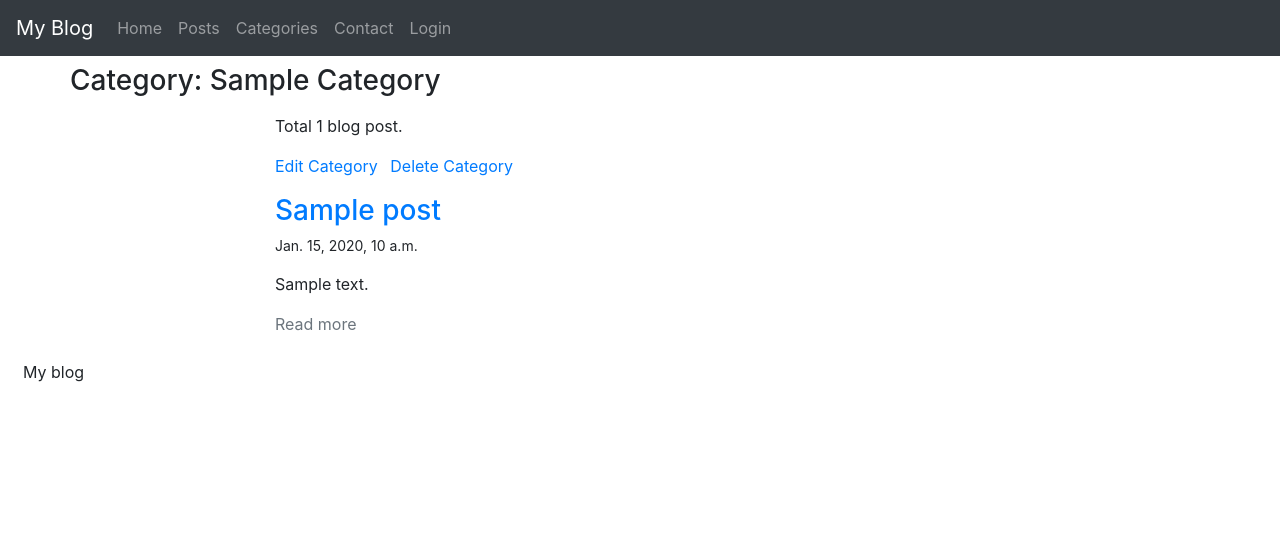
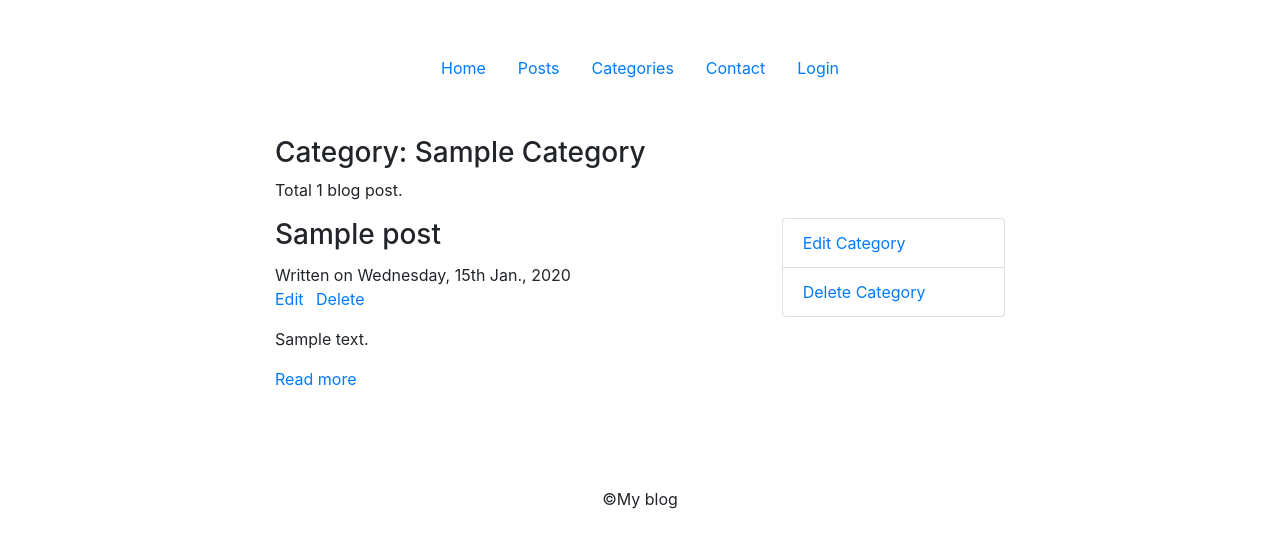
Before and after one commit to rastgeleo/my_blog, a Django app: a page that uses blog/templates/base.html in a window 1280 px wide. Shown: the top 548 px of the page. Run offline with Django 3.2, Linux system fonts and the light colour scheme; tables that the repository leaves empty hold one stand-in row (values such as "Sample post"); some libraries are stand-ins or nearby versions.

Commit message:
Improved templates

```diff
--- a/blog/templates/base.html
+++ b/blog/templates/base.html
@@ -16,14 +16,12 @@
 </head>
 
 <body>
-    <nav class="navbar navbar-expand-sm navbar-dark bg-dark">
-        <a class="navbar-brand" href="#">My Blog</a>
-        <button class="navbar-toggler" type="button" data-toggle="collapse" data-target="#navbarSupportedContent" aria-controls="navbarSupportedContent" aria-expanded="false" aria-label="Toggle navigation">
-        <span class="navbar-toggler-icon"></span>
-        </button>
+    <div class="container">
 
-        <div class="collapse navbar-collapse" id="navbarSupportedContent navbarText">
-            <ul class="navbar-nav mr-auto">
+        <header class="row py-5">
+            <div class="col">
+                <nav>
+                    <ul class="nav justify-content-center">
                         <li class="nav-item">
                         <a class="nav-link" href="">Home</a>
                         </li>
@@ -48,28 +46,15 @@
                             <a class="nav-link" href="{% url 'user:login' %}">Login</a>
                         </li>
                         {% endif %}
-
                     </ul>
-            {% if user.is_authenticated %}
-            <span class="navbar-text">
-                {{ user.username }}
-            </span>
-            {% endif %}
-        </div>
                 </nav>
 
-    <div class="container">
 
                 {% if messages %}
-        <div class="row">
+                <div class="messages">
                     {% bootstrap_messages %}
                 </div>
                 {% endif %}
-
-        <header class="row my-2">
-            <div>
-            {% block header %}
-            {% endblock %}
             </div>
         </header>
 
@@ -77,11 +62,13 @@
             {% block content %}
             {% endblock content %}
         </main>
+
+        <footer class="row mt-5">
+            <div class="col">
+                <p class="text-center">&copy;My blog</p>
             </div>
-
-    <footer class="container mx-2">
-        <p>My blog</p>
         </footer>
+    </div>
 
 </body>
 
--- a/blog/templates/blog/base_blog.html
+++ b/blog/templates/blog/base_blog.html
@@ -2,21 +2,4 @@
 
 
 {% block content %}
-<div class="row">
-    <div class="col-md-2"></div>
-    <div class="col-md">
-        {% block blog_content %}
-        {% endblock %}
-    </div>
-    <div class="col-md-2"></div>
-</div>
-
-<div class="row">
-    <div class="col-sm"></div>
-    <div class="col-md">
-        {% block content_footer %}
-        {% endblock %}
-    </div>
-    <div class="col-sm"></div>
-</div>
 {% endblock %}
--- a/blog/templates/blog/category_confirm_delete.html
+++ b/blog/templates/blog/category_confirm_delete.html
@@ -6,8 +6,9 @@
 {% endblock %}
 
 
-{% block blog_content %}
-<div>
+{% block content %}
+<div class="row justify-content-sm-center">
+    <div class="col-sm-8">
         <p>Are you sure you want to delete this category?</p>
         <p>All blog posts in this category will also be deleted.</p>
         <p>Category: {{ category.title }}</p>
@@ -21,5 +22,6 @@
             {% endbuttons %}
         </form>
     </div>
+</div>
 
 {% endblock %}
--- a/blog/templates/blog/category_detail.html
+++ b/blog/templates/blog/category_detail.html
@@ -5,29 +5,37 @@
 {{ block.super }} - Category
 {% endblock %}
 
-{% block header %}
+{% block content %}
+<div class="row justify-content-sm-center">
+    <div class="col-8">
         <h3>Category: {{ category.title|title }}</h3>
-{% endblock %}
-
-{% block blog_content %}
         <p>Total {{ category.post_set.all.count }} blog post{{ category.post_set.all.count|pluralize }}. </p>
+        <div class="row">
+            <div class="col">
+                {% for post in category.post_set.all %}
+                        <article class="mb-5">
+                            <header>
+                                <h3 class="card-title">{{ post.title }}</a></h3>
+                                <p class="mb-0">Written on {{ post.pub_date|date:'l, jS N, Y' }}</p>
                                 <ul class="list-inline">
-    <li class="list-inline-item"><a href="{{ category.get_update_url }}">Edit Category</a></li>
-    <li class="list-inline-item"><a href="{{ category.get_delete_url }}">Delete Category</a></li>
+                                    <li class="list-inline-item"><a href="{{ post.get_update_url }}">Edit</a></li>
+                                    <li class="list-inline-item"><a href="{{ post.get_delete_url }}">Delete</a></li>
                                 </ul>
-{% for post in category.post_set.all %}
-    <article class="mb-4">
-        <header>
-            <h3><a href="{{ post.get_absolute_url }}">{{ post.title }}</a></h3>
-            <p class="small">{{ post.pub_date }}</p>
                             </header>
-
                             <p>{{ post.content|truncatewords:30 }}</p>
-        <a href="{{ post.get_absolute_url }}" class="text-decoration-none text-muted">Read more</a>
-
+                            <a href="{{ post.get_absolute_url }}" class="text-decoration-none">Read more</a>
                         </article>
                     {% empty %}
                     <p>There is no post to show.</p>
                 {% endfor %}
-
+            </div>
+            <div class="col-sm-4">
+                <ul class="list-group">
+                    <li class="list-group-item"><a href="{{ category.get_update_url }}">Edit Category</a></li>
+                    <li class="list-group-item" ><a href="{{ category.get_delete_url }}">Delete Category</a></li>
+                </ul>
+            </div>
+        </div>
+    </div>
+</div>
 {% endblock %}
--- a/blog/templates/blog/category_form.html
+++ b/blog/templates/blog/category_form.html
@@ -9,9 +9,9 @@
 <h3>Create New Category</h3>
 {% endblock %}
 
-{% block blog_content %}
-<div>
-    <div>
+{% block content %}
+<div class="row justify-content-sm-center">
+    <div class="col-8">
         {% bootstrap_messages %}
         <form action="{% url 'category_create' %}" method="post" class="form">
             {% csrf_token %}
--- a/blog/templates/blog/post_confirm_delete.html
+++ b/blog/templates/blog/post_confirm_delete.html
@@ -6,8 +6,9 @@
 {% endblock %}
 
 
-{% block blog_content %}
-<div>
+{% block content %}
+<div class="row justify-content-sm-center">
+    <div class="col-8">
         <p>Are you sure you want to delete this post?</p>
         <p>Post: {{ post.title }}</p>
         <form action="{{ post.get_delete_url }}" method= "post" class="form">
@@ -20,5 +21,6 @@
             {% endbuttons %}
         </form>
     </div>
+</div>
 
 {% endblock %}
--- a/blog/templates/blog/post_form.html
+++ b/blog/templates/blog/post_form.html
@@ -9,9 +9,9 @@
 <h3>Write New Blog Post</h3>
 {% endblock %}
 
-{% block blog_content %}
-<div>
-    <div>
+{% block content %}
+<div class="row justify-content-sm-center">
+    <div class="col-sm-8">
         {% bootstrap_messages %}
 
         <form action="{% url 'post_create' %}" method="post" class="form">
--- a/blog/templates/blog/post_form_update.html
+++ b/blog/templates/blog/post_form_update.html
@@ -5,9 +5,9 @@
 {{ block.super }} - Edit Blog Post
 {% endblock %}
 
-{% block blog_content %}
-<div>
-    <div>
+{% block content %}
+<div class="row justify-content-sm-center">
+    <div class="col-8">
         {% bootstrap_messages %}
 
         <form action="{{ post.get_update_url }}" method="post" class="form">
--- a/my_blog/urls.py
+++ b/my_blog/urls.py
@@ -15,12 +15,12 @@ Including another URLconf
 """
 from django.contrib import admin
 from django.urls import path, include
-from . import views
+from django.views.generic import RedirectView
 
 urlpatterns = [
     path('', include('blog.urls')),
     path('contact/', include('contact.urls')),
     path('accounts/', include('user.urls')),
     path('admin/', admin.site.urls),
-    path('', views.redirect_root),
+    path('', RedirectView.as_view(pattern_name='post_list')),
 ]
--- a/my_blog/views.py
+++ /dev/null
@@ -1,5 +0,0 @@
-from django.shortcuts import redirect
-
-
-def redirect_root(request):
-    return redirect('post_list')
```
Also changed, not shown: blog/templates/blog/category_form_update.html (+3 -4 lines), blog/templates/blog/category_list.html (+11 -10 lines), blog/templates/blog/post_detail.html (+18 -7 lines), blog/templates/blog/post_list.html (+19 -12 lines). Lines whose indentation alone changed are shown as unchanged.
